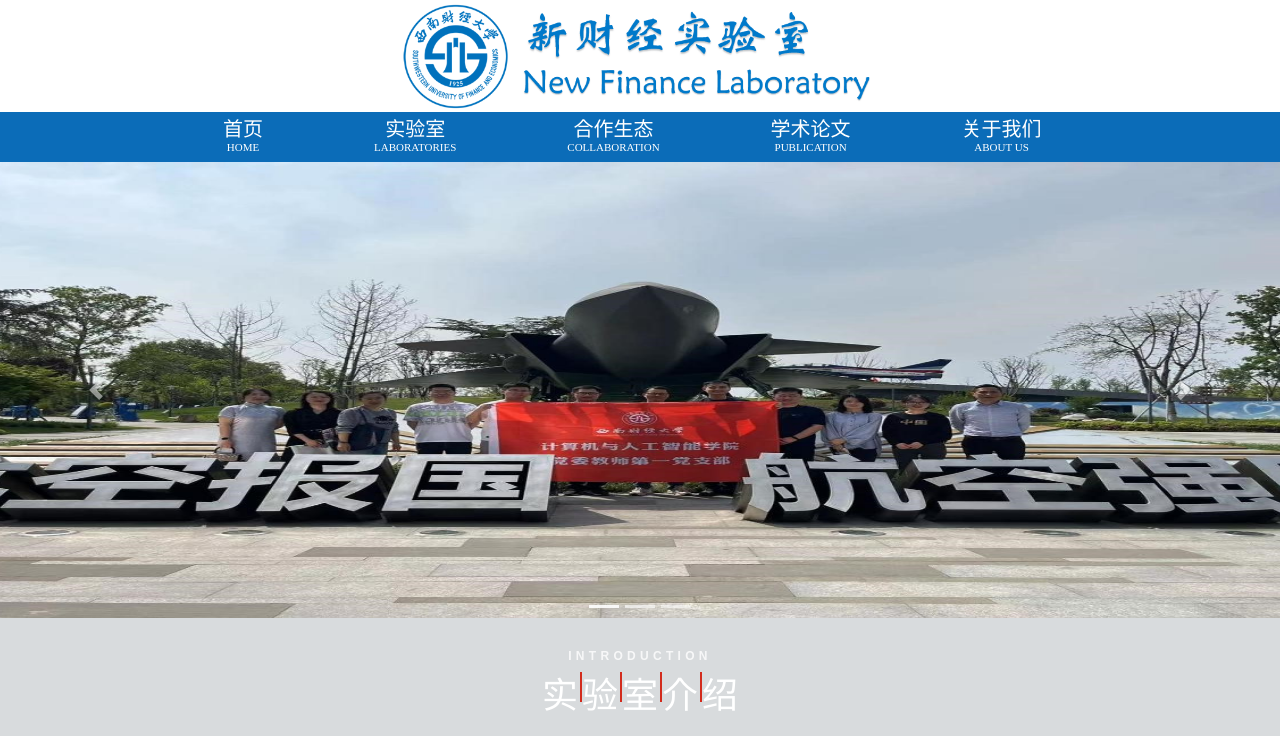
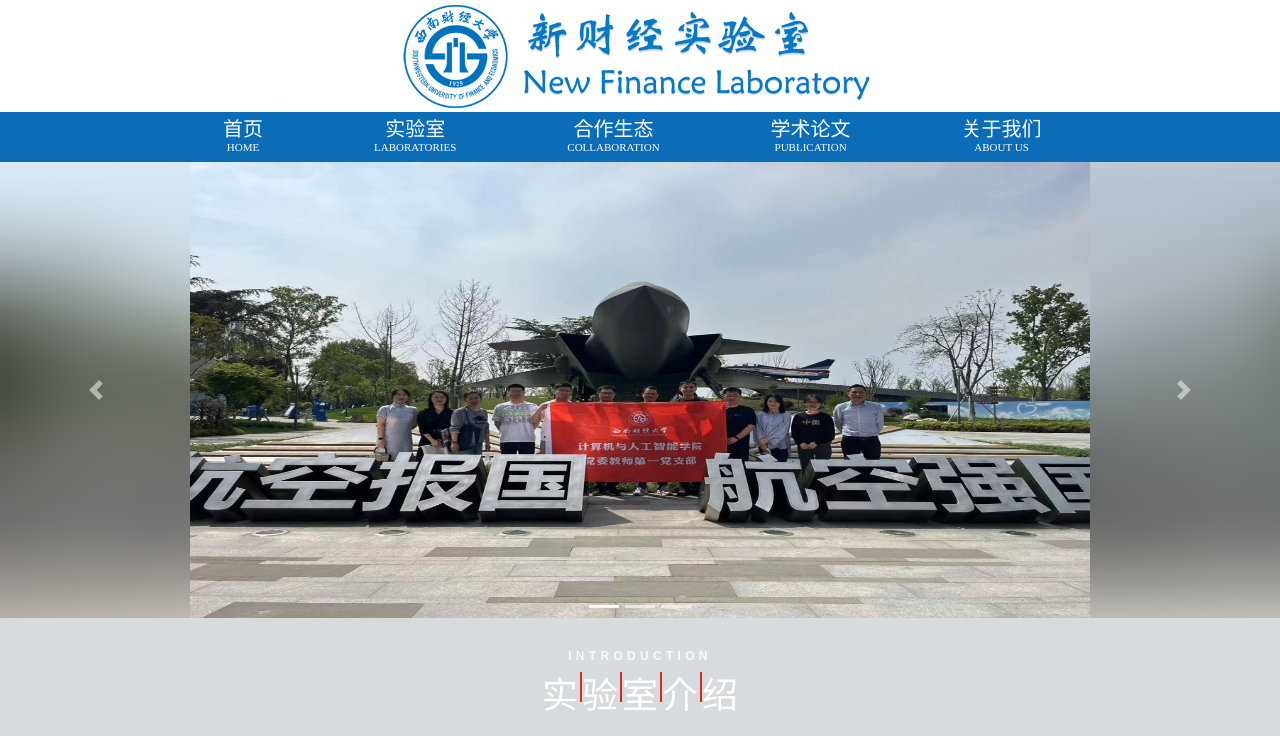
Before and after one commit to 1198872268/CollegeWebsite, a plain HTML site: page 模板/wyw_index.htm in a window 1280 px wide. Shown: the top 736 px of the page. Drawn offline with Linux system fonts and the light colour scheme; files that its build step writes are made by us from their sources.

Commit message:
最终版

```diff
--- a/模板/images/wywcss.css
+++ b/模板/images/wywcss.css
@@ -90,7 +90,7 @@
     height: 456px;
     background-position: center;
     background-repeat: no-repeat;
-    background-size: 1440px 456px
+    background-size: 900px 456px
 }
 
 
```
Also changed, not shown: 模板/wyw_images/jianhang.jpg (renamed from 模板/wyw_images/jianhang.gif), 模板/wyw_images/nonghang.jpg (renamed from 模板/wyw_images/nonghang.webp).
